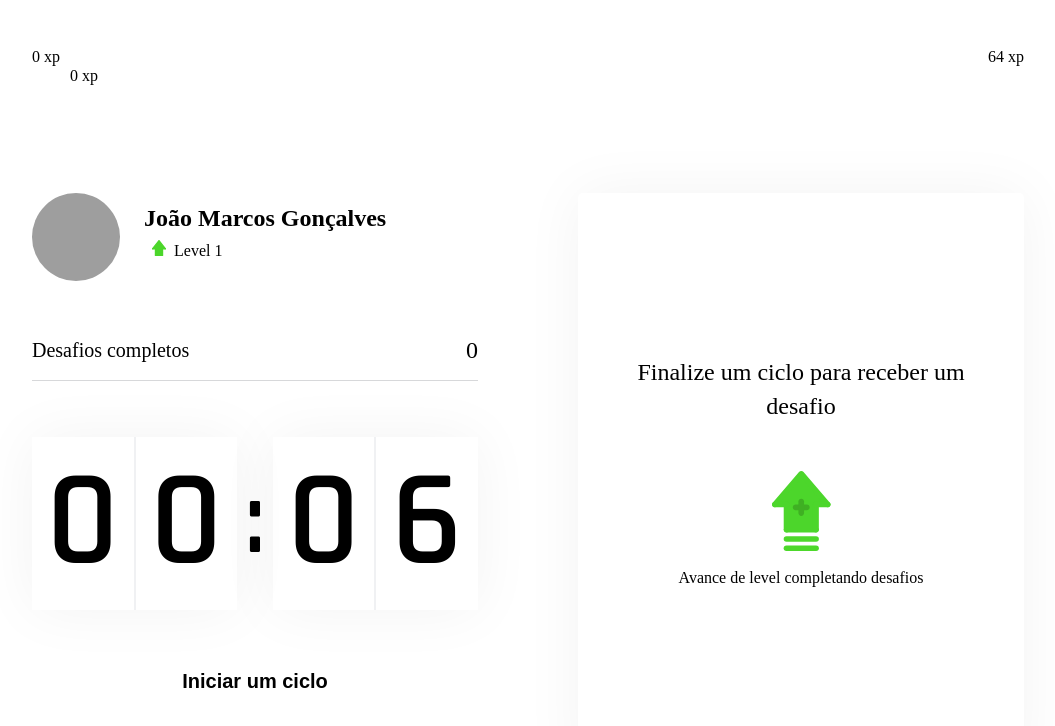
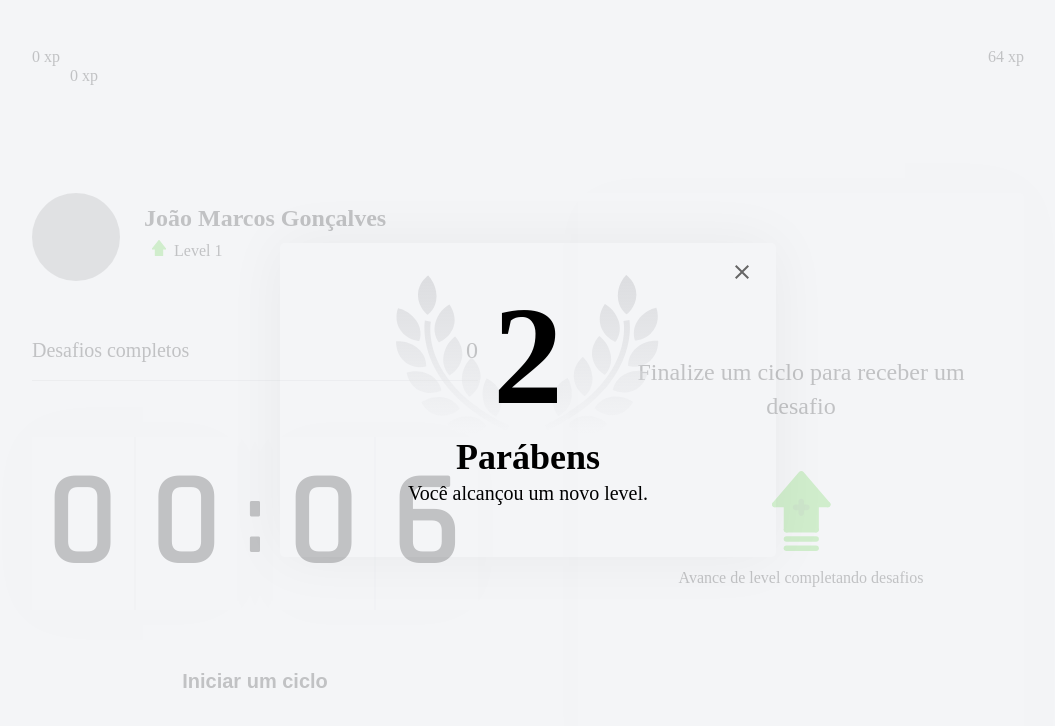
Before and after one commit to JonneBR/nlw4-next, a Next.js app: page / in a window 1280 px wide. Shown: the top 726 px of the page, without its empty margins (112-1167 px from the left). Built offline with nearby package versions, Linux system fonts and the light colour scheme; grey boxes are pictures that could not be loaded.

Commit message:
modal created

```diff
--- /dev/null
+++ b/src/components/LevelUpModal.tsx
@@ -0,0 +1,21 @@
+import { useContext } from 'react';
+import { ChallengesContext } from '../contexts/ChallengesContext';
+import styles from '../styles/components/LevelUpModal.module.css';
+
+export function LevelUpModal() {
+  const {} = useContext(ChallengesContext);
+
+  return (
+    <div className={styles.overlay}>
+      <div className={styles.container}>
+        <header>2</header>
+        <strong>Parábens</strong>
+        <p>Você alcançou um novo level.</p>
+
+        <button type='button'>
+          <img src='/icons/close.svg' alt='Fechar modal' />
+        </button>
+      </div>
+    </div>
+  );
+}
--- a/src/contexts/ChallengesContext.tsx
+++ b/src/contexts/ChallengesContext.tsx
@@ -1,6 +1,7 @@
 import { createContext, useState, ReactNode, useEffect } from 'react';
 import Cookies from 'js-cookie';
 import challenges from '../../challenges.json';
+import { LevelUpModal } from '../components/LevelUpModal';
 
 interface Challenge {
   type: 'body' | 'eye';
@@ -111,6 +112,8 @@
       }}
     >
       {children}
+
+      <LevelUpModal />
     </ChallengesContext.Provider>
   );
 }
--- /dev/null
+++ b/src/styles/components/LevelUpModal.module.css
@@ -0,0 +1,51 @@
+.overlay {
+  background: rgba(242, 243, 245, 0.8);
+  position: fixed;
+  top: 0;
+  bottom: 0;
+  left: 0;
+  right: 0;
+
+  display: flex;
+  justify-content: center;
+  align-items: center;
+}
+
+.container {
+  background: var(--white);
+  width: 100%;
+  max-width: 400px;
+  padding: 2rem 3rem;
+  border-radius: 5px;
+  box-shadow: 0 0 60px rgb(0, 0, 0, 0.05);
+  text-align: center;
+  position: relative;
+}
+
+.container header {
+  font-size: 8.75rem;
+  font-weight: 600;
+  color: var(--blue);
+  background: url('/icons/levelup.svg') no-repeat center;
+  background-size: contain;
+}
+
+.container strong {
+  font-size: 2.25rem;
+  color: var(--title);
+}
+
+.container p {
+  font-size: 1.25rem;
+  color: var(--text);
+  margin-top: 0.25rem;
+}
+
+.container button {
+  position: absolute;
+  right: 0.5rem;
+  top: 0.5rem;
+  background: transparent;
+  border: 0;
+  font-size: 0;
+}
```
